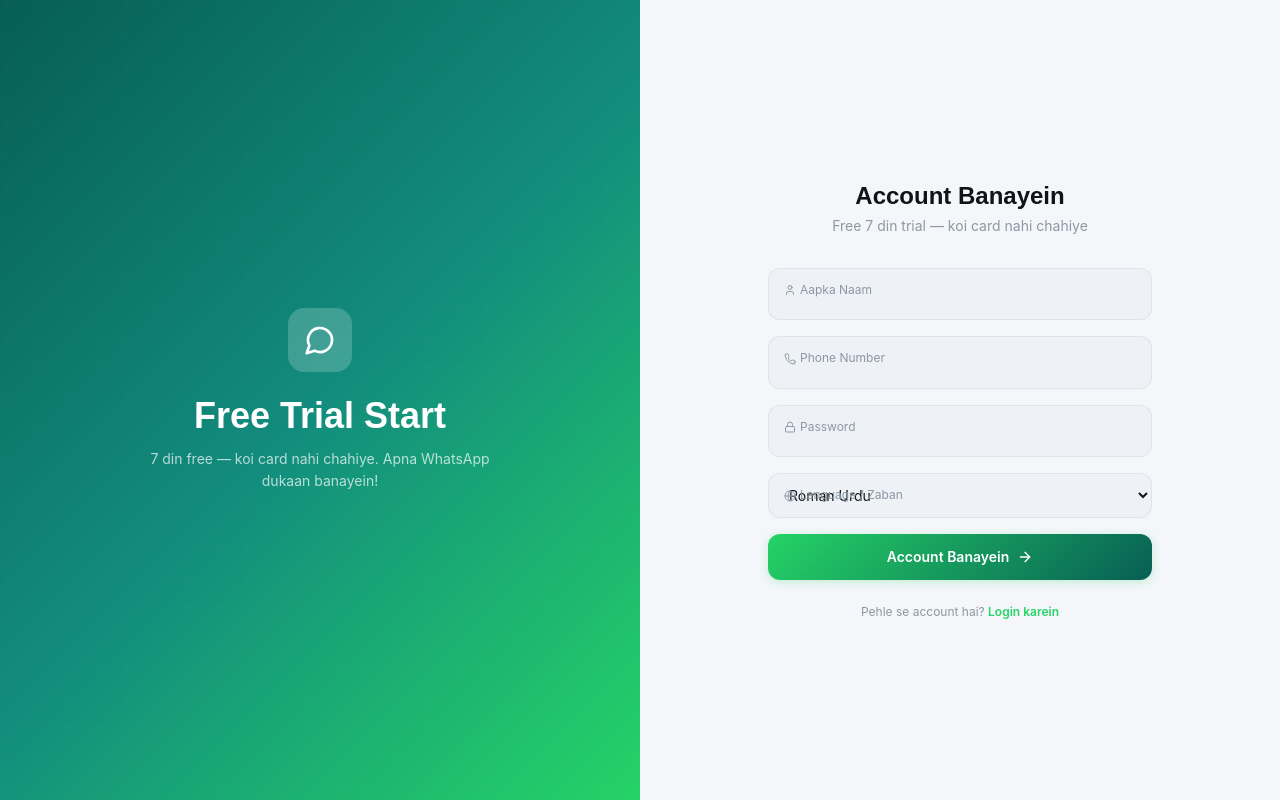
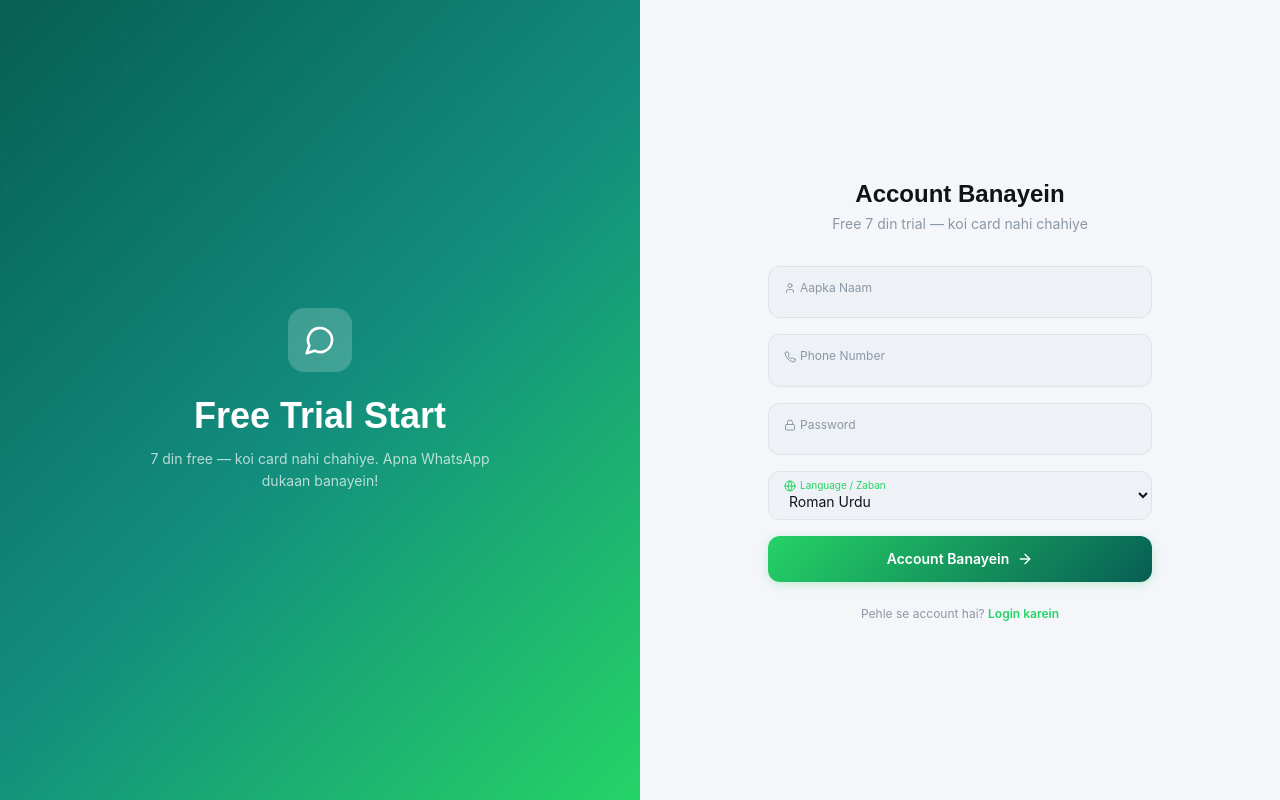
Before and after one commit to AREEBA-FATIMA/wa-shop-online, a Next.js app: page /auth/register in a window 1280 px wide. Built offline with nearby package versions, Linux system fonts and the light colour scheme; no server answers.

Commit message:
further changes

```diff
--- a/app/admin/page.tsx
+++ b/app/admin/page.tsx
@@ -28,7 +28,7 @@
           <p className="text-xs mt-1" style={{ color: 'var(--text3)' }}>Total Users</p>
         </div>
         <div className="card p-5">
-            <p className="text-2xl font-bold gradient-text-green">{users.filter(u=>u.wa_connected).length}</p>
+          <p className="text-2xl font-bold gradient-text-green">{users.filter(u=>u.wa_connected).length}</p>
           <p className="text-xs mt-1" style={{ color: 'var(--text3)' }}>WA Connected</p>
         </div>
         <div className="card p-5">
--- a/app/auth/register/page.tsx
+++ b/app/auth/register/page.tsx
@@ -68,7 +68,7 @@
               <label><Lock size={12} style={{ display: 'inline', marginRight: 4 }} />Password</label>
             </div>
             <div className="floating-label">
-              <select value={form.language} onChange={e=>update('language',e.target.value)} className="field">
+              <select value={form.language} onChange={e=>update('language',e.target.value)} className="field" required>
                 <option value="roman_ur">Roman Urdu</option>
                 <option value="urdu">اردو (Urdu)</option>
                 <option value="en">English</option>
--- a/app/dashboard/chats/page.tsx
+++ b/app/dashboard/chats/page.tsx
@@ -124,7 +124,7 @@
   );
 
   return (
-    <div className="flex h-[calc(100vh-0px)] md:h-screen overflow-hidden">
+    <div className="flex h-[calc(100vh-56px-60px)] md:h-screen overflow-hidden">
       {/* Chat list */}
       <div className={`${active ? 'hidden md:flex' : 'flex'} flex-col w-full md:w-80 shrink-0 border-r`}
         style={{ background: 'var(--bg2)', borderColor: 'var(--border)' }}>
--- a/app/dashboard/layout.tsx
+++ b/app/dashboard/layout.tsx
@@ -88,7 +88,7 @@
   function logout() { removeToken(); router.push('/'); }
 
   return (
-    <div className="min-h-screen" style={{ background: 'var(--bg)' }}>
+    <div className="min-h-screen flex" style={{ background: 'var(--bg)' }}>
       {/* ─── Desktop Sidebar ─── */}
       {sidebarOpen && (
         <div className="fixed inset-0 bg-black/50 z-20 md:hidden backdrop-blur-sm" onClick={() => setSidebarOpen(false)} />
@@ -193,12 +193,11 @@
 
       {/* ─── Bottom Tab Nav (Mobile Only) ─── */}
       <div className="bottom-nav md:hidden">
-        <div className="bottom-nav-inner">
         {BOTTOM_NAV.map(n => {
           const active = path === n.href || (n.href !== '/dashboard' && path.startsWith(n.href));
           return (
             <Link key={n.href} href={n.href}
-                className={`bottom-nav-item ${active ? 'active' : ''}`}>
+              className={active ? 'active' : ''}>
               <n.icon size={20} strokeWidth={active ? 2.5 : 1.8} />
               <span>{n.label}</span>
             </Link>
@@ -206,6 +205,5 @@
         })}
       </div>
     </div>
-    </div>
   );
 }
--- a/app/dashboard/page.tsx
+++ b/app/dashboard/page.tsx
@@ -23,7 +23,7 @@
   ] : [];
 
   const quickLinks = [
-    { href: '/dashboard/chats', icon: MessageCircle, title: 'Chats', desc: 'Messages aur AI auto-replies', color: 'var(--green)' },
+    { href: '/dashboard/chats', icon: MessageCircle, title: 'Chats', desc: 'Messages aur AI auto-replies', color: '#25D366' },
     { href: '/dashboard/products', icon: Package, title: 'Products', desc: 'Manage inventory & prices', color: '#22d3ee' },
     { href: '/dashboard/orders', icon: ShoppingBag, title: 'Orders', desc: 'Pending & completed orders', color: '#a855f7' },
   ];
--- a/app/globals.css
+++ b/app/globals.css
@@ -189,7 +189,8 @@
 .floating-label {
   position: relative;
 }
-.floating-label input {
+.floating-label input,
+.floating-label select {
   padding-top: 20px;
   padding-bottom: 8px;
 }
@@ -203,7 +204,9 @@
   transition: all 0.2s ease;
 }
 .floating-label input:focus + label,
-.floating-label input:not(:placeholder-shown) + label {
+.floating-label input:not(:placeholder-shown) + label,
+.floating-label select:focus + label,
+.floating-label select:valid + label {
   top: 6px;
   font-size: 10px;
   color: var(--green);
--- a/app/page.tsx
+++ b/app/page.tsx
@@ -182,7 +182,7 @@
         <div className="py-12" style={{ borderTop: '0.5px solid var(--border)', borderBottom: '0.5px solid var(--border)' }}>
           <div className="max-w-4xl mx-auto px-4 grid grid-cols-2 md:grid-cols-4 gap-8 text-center">
             {[['500+','Active Resellers'],['10K+','Orders'],['98%','Response Rate'],['3x','More Sales']].map(([v,l], i) => (
-              <div key={l} className="animate-fade-in-up stagger-{i+1}">
+              <div key={l} className="animate-fade-in-up">
                 <p className="brand font-extrabold text-4xl gradient-text-green">{v}</p>
                 <p className="text-xs mt-1 font-medium" style={{ color: 'var(--text3)' }}>{l}</p>
               </div>
```
Lines whose indentation alone changed are shown as unchanged.
